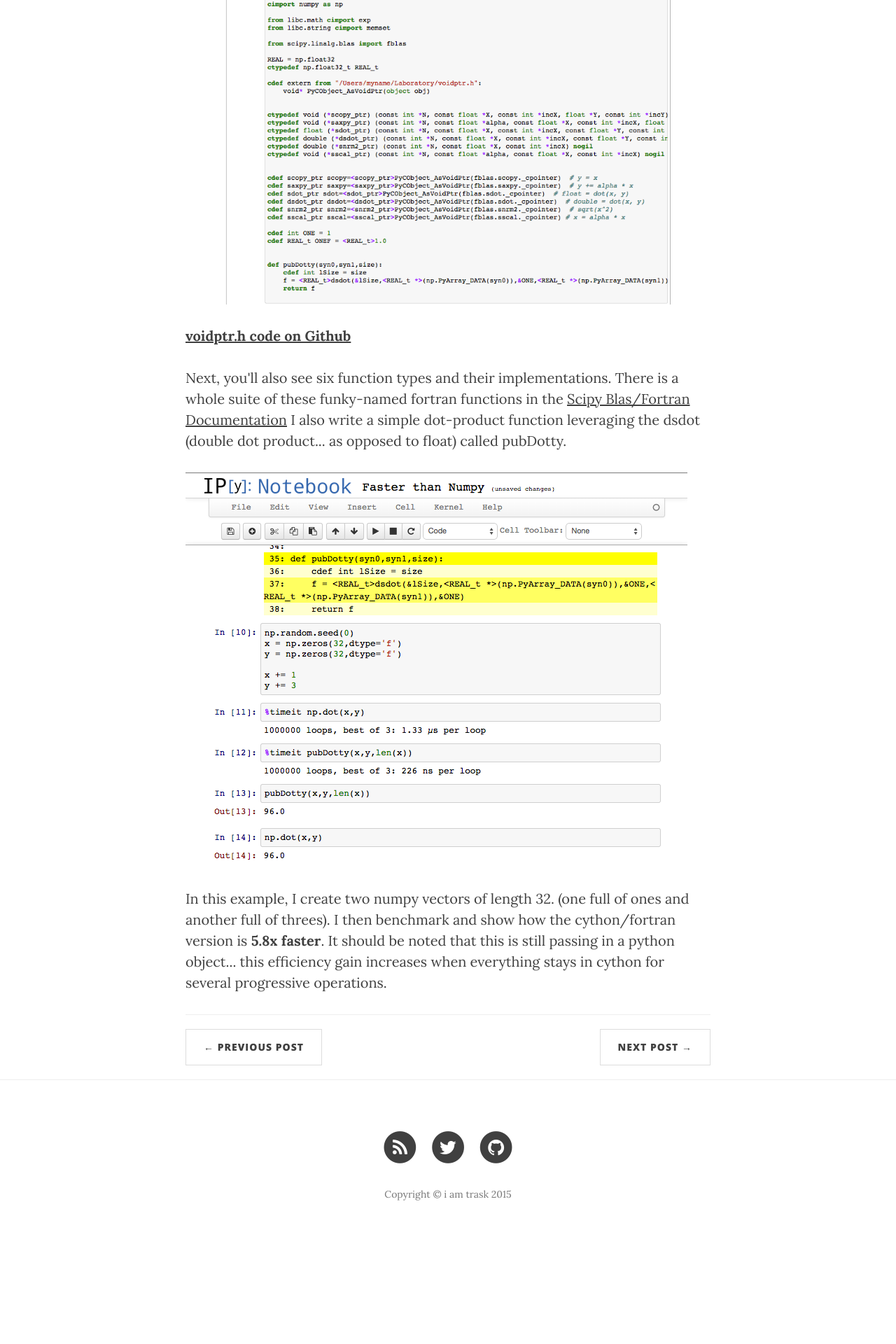
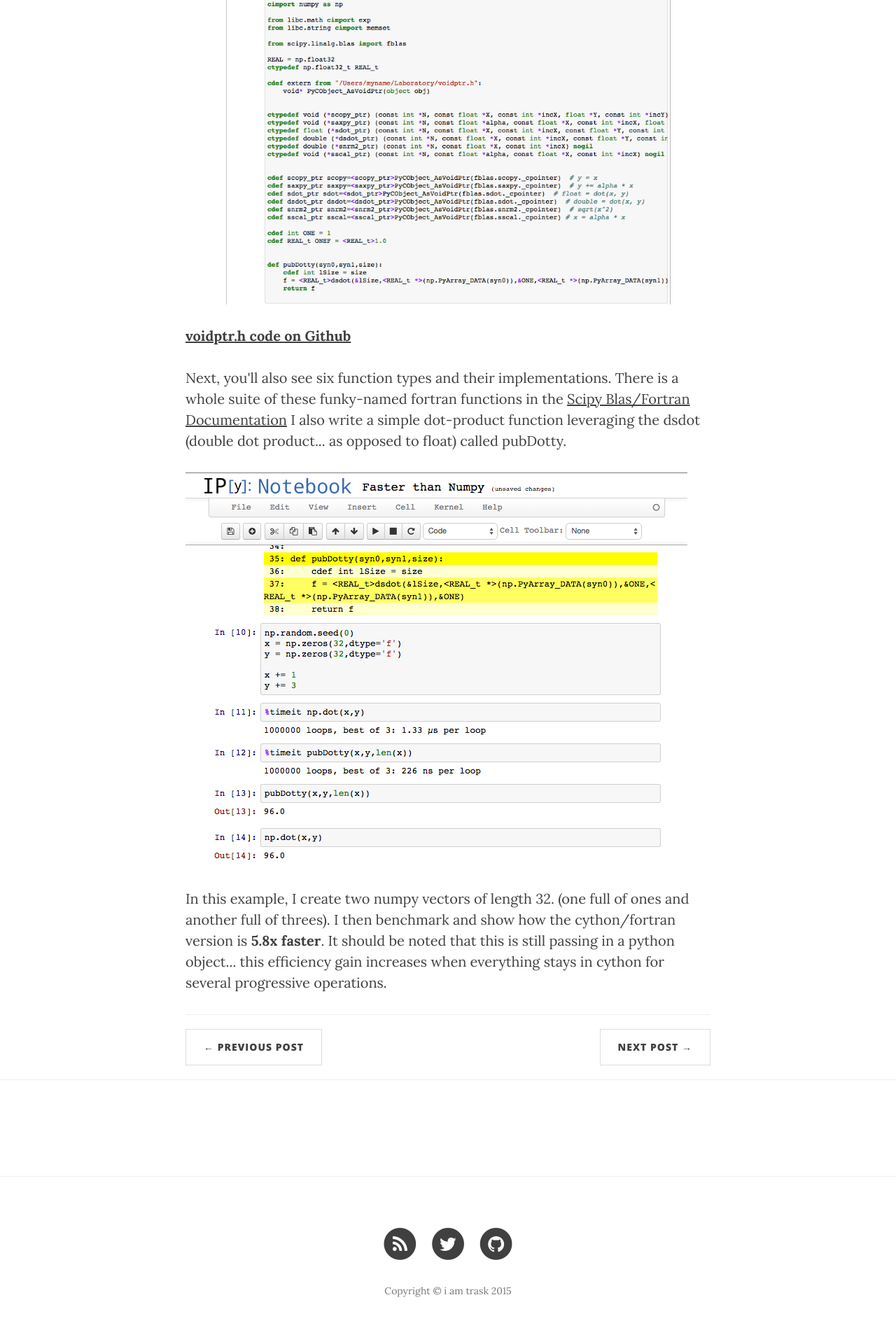
Before and after one commit to iamtrask/iamtrask.github.io, a Jekyll site: the page built from _posts/2014-11-23-cython-blas-fortran.markdown, in a window 1280 px wide. Shown: the part 2429-4349 px from the top of the page at 70% size. Built offline with Jekyll 4.4.1, drawn with Linux system fonts in a browser that asks for light colours; nearby versions of some CDN libraries; before the commit the page ends 4211 px from its top, so only the background shows below that.

Commit message:
Update post.html
added google add code in footer

```diff
--- a/_layouts/post.html
+++ b/_layouts/post.html
@@ -58,3 +58,15 @@
 </article>
 
 <hr>
+
+<script async src="//pagead2.googlesyndication.com/pagead/js/adsbygoogle.js"></script>
+<!-- Footer Add -->
+<ins class="adsbygoogle"
+     style="display:inline-block;width:728px;height:90px"
+     data-ad-client="ca-pub-6751104560361558"
+     data-ad-slot="8398577820"></ins>
+<script>
+(adsbygoogle = window.adsbygoogle || []).push({});
+</script>
+
+<hr>
```
